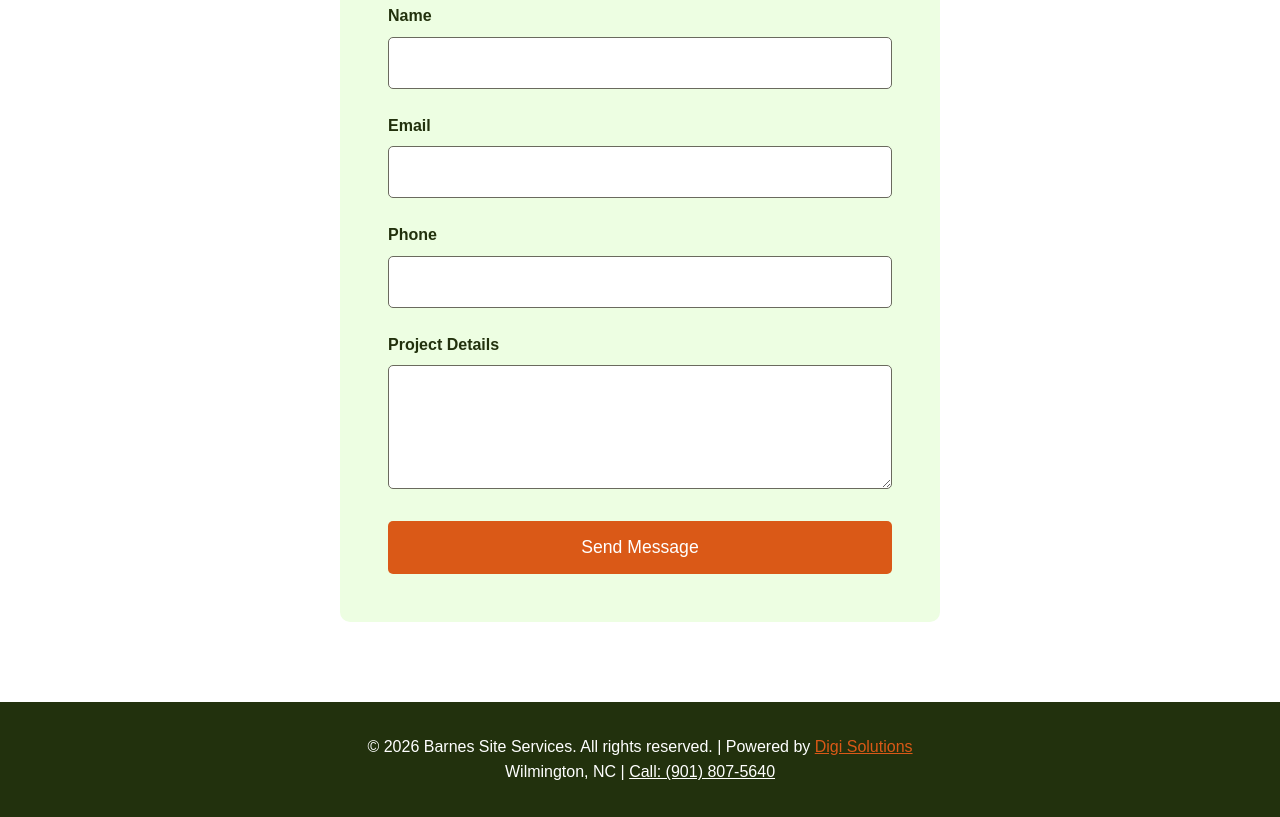
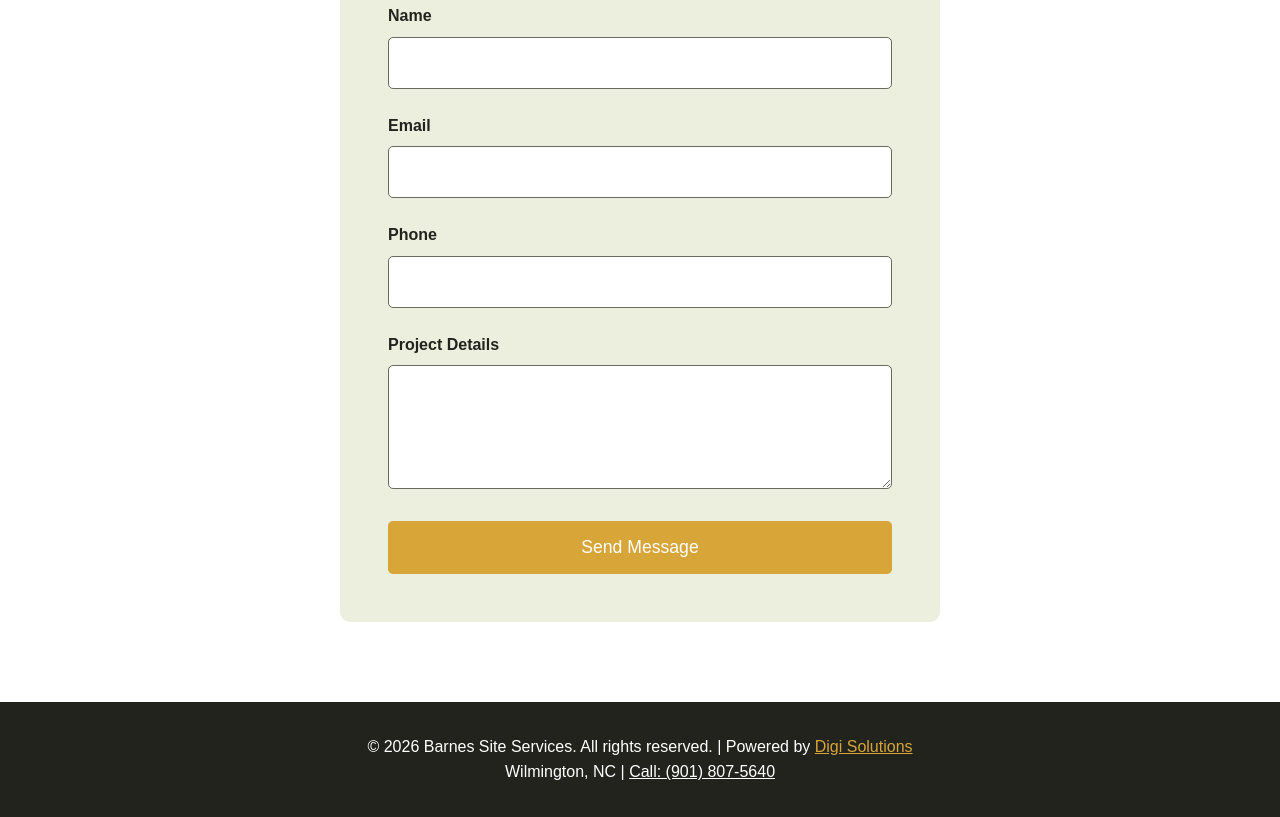
Before and after one commit to Digi-Solutions-Repo/Barnes-Site-Services, a plain HTML site: page index.html in a window 1280 px wide. Shown: the part 2331-3148 px from the top of the page. Drawn offline with Linux system fonts and the light colour scheme.

Commit message:
index.html

```diff
--- a/index.html
+++ b/index.html
@@ -9,9 +9,9 @@
     <link rel="canonical" href="https://barnessiteservices.com/">
     <style>
         :root {
-            --primary-gold: #DA5917;
-            --primary-dark: #22310D;
-            --light-cream: #EDFEE2;
+            --primary-gold: #D8A539;
+            --primary-dark: #22231D;
+            --light-cream: #EDEFDE;
             --gray: #6A6A5E;
             --white: #FFFFFF;
             --black: #000000;
```
